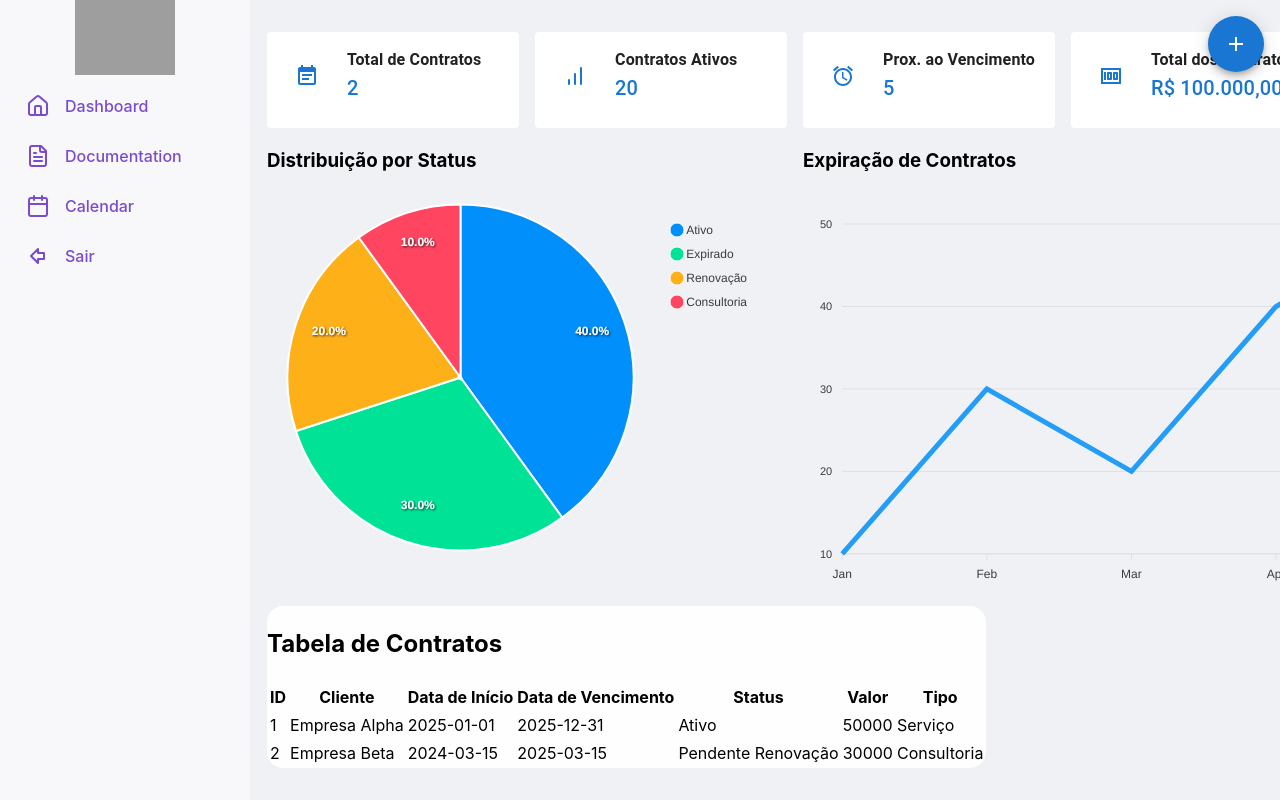
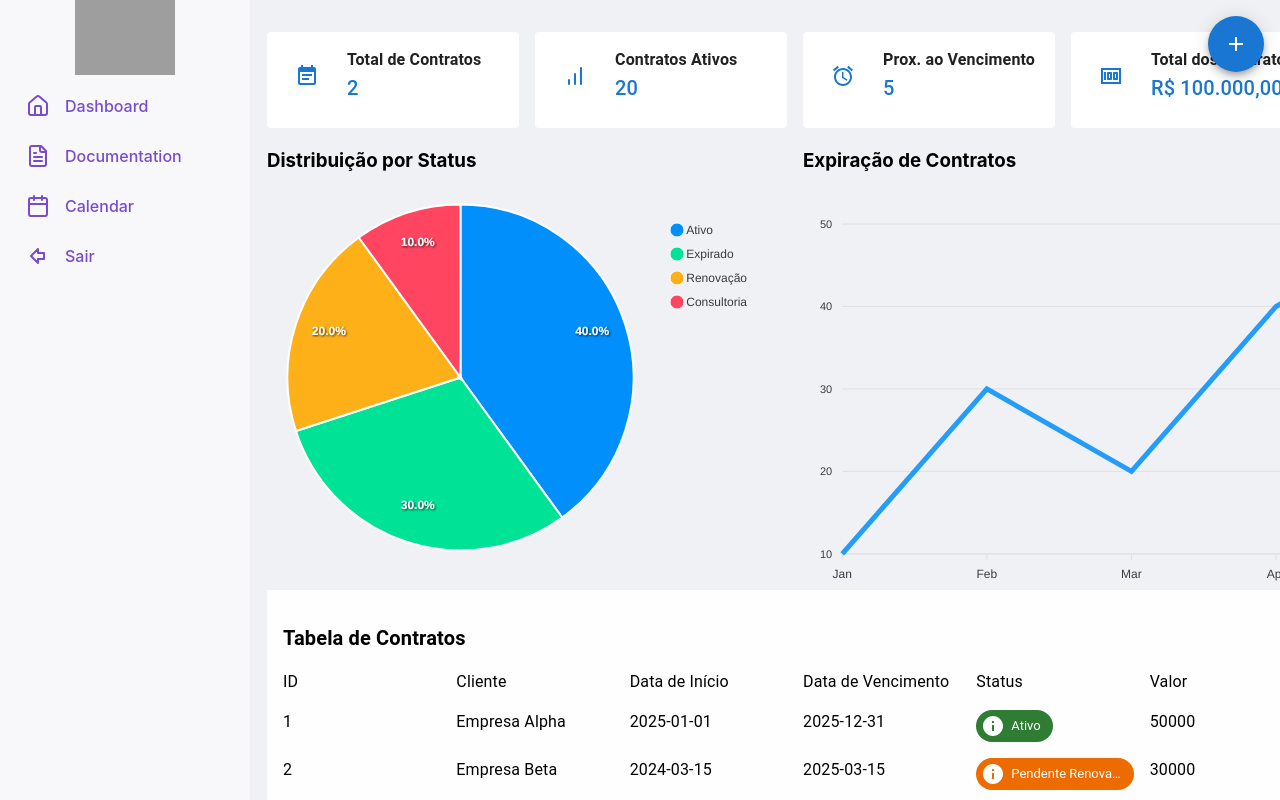
Before and after one commit to Serejo/dashboard-contratos, a React (Vite) app: page /dashboard in a window 1280 px wide. Shown: the top 800 px of the page. Built offline with nearby package versions, Linux system fonts and the light colour scheme; grey boxes are pictures that could not be loaded.

Commit message:
feat: contract grid component

```diff
--- /dev/null
+++ b/src/modules/dashboard/components/ContractGrid.tsx
@@ -0,0 +1,100 @@
+import { Tooltip, Grid, Typography, Chip } from "@mui/material";
+import { Info as InfoIcon } from "@mui/icons-material";
+import { Contract } from "../interfaces/Contract";
+
+function ContractGrid({ contracts }: { contracts: Contract[] }) {
+  return (
+    <Grid
+      container
+      spacing={2}
+      sx={{
+        backgroundColor: "#fefefe",
+        borderRadius: "1rem",
+        boxShadow: "0px 4px 4px rgba(0, 0, 0, 0.01)",
+        padding: "1rem",
+      }}
+    >
+      <Grid item xs={12}>
+        <Typography variant="h6" fontWeight="bold">
+          Tabela de Contratos
+        </Typography>
+      </Grid>
+
+      {/* Cabeçalho */}
+      <Grid container item xs={12} spacing={2} sx={{ fontWeight: "bold" }}>
+        <Grid item xs={2}>
+          <Typography>ID</Typography>
+        </Grid>
+        <Grid item xs={2}>
+          <Typography>Cliente</Typography>
+        </Grid>
+        <Grid item xs={2}>
+          <Typography>Data de Início</Typography>
+        </Grid>
+        <Grid item xs={2}>
+          <Typography>Data de Vencimento</Typography>
+        </Grid>
+        <Grid item xs={2}>
+          <Typography>Status</Typography>
+        </Grid>
+        <Grid item xs={2}>
+          <Typography>Valor</Typography>
+        </Grid>
+      </Grid>
+
+      {/* Dados */}
+      {contracts.length > 0 ? (
+        contracts.map((contract) => (
+          <Grid container item xs={12} spacing={2} key={contract.id}>
+            <Grid item xs={2}>
+              <Typography>{contract.id}</Typography>
+            </Grid>
+            <Grid item xs={2}>
+              <Typography>{contract.client}</Typography>
+            </Grid>
+            <Grid item xs={2}>
+              <Typography>{contract.startDate}</Typography>
+            </Grid>
+            <Grid item xs={2}>
+              <Typography>{contract.endDate}</Typography>
+            </Grid>
+            <Grid item xs={2}>
+              {/* Tooltip para status */}
+              <Tooltip title={`Status: ${contract.status}`} arrow>
+                <Chip
+                  label={contract.status}
+                  color={getStatusColor(contract.status)}
+                  icon={<InfoIcon />}
+                />
+              </Tooltip>
+            </Grid>
+            <Grid item xs={2}>
+              <Typography>{contract.value}</Typography>
+            </Grid>
+          </Grid>
+        ))
+      ) : (
+        <Grid item xs={12}>
+          <Typography textAlign="center" color="gray">
+            Nenhum contrato cadastrado
+          </Typography>
+        </Grid>
+      )}
+    </Grid>
+  );
+}
+
+function getStatusColor(status: string) {
+  switch (status) {
+    case "Ativo":
+      return "success";
+    case "Pendente Renovação":
+      return "warning";
+    case "Expirado":
+      return "error";
+    default:
+      return "default";
+  }
+}
+
+export default ContractGrid;
--- /dev/null
+++ b/src/modules/dashboard/interfaces/Contract.tsx
@@ -0,0 +1,9 @@
+export interface Contract {
+  id: number;
+  client: string;
+  startDate: string;
+  endDate: string;
+  status: string;
+  value: number;
+  type: string;
+}
--- a/src/modules/dashboard/views/Dashboard.tsx
+++ b/src/modules/dashboard/views/Dashboard.tsx
@@ -6,15 +6,9 @@ import Chart from "react-apexcharts";
 import { Alarm, EventNote, Money } from "@mui/icons-material";
 import { BarChart } from "lucide-react";
 import FloatingActionButton from "../components/FloatingActionButton";
-interface Contract {
-  id: number;
-  client: string;
-  startDate: string;
-  endDate: string;
-  status: string;
-  value: number;
-  type: string;
-}
+import { Contract } from "../interfaces/Contract";
+import ContractGrid from "../components/ContractGrid";
+
 function Dashboard() {
   const [contracts] = useState<Contract[]>([
     {
@@ -137,70 +131,12 @@ function Dashboard() {
           </Grid>
         </Grid>
 
-        {/* Tabela de Contratos */}
-        <div
-          className="my-6 bg-white rounded shadow-md"
-          style={{
-            backgroundColor: "#fefefe",
-            borderRadius: "1rem",
-            boxShadow: "0px 4px 4px rgba(0, 0, 0, 0.01)",
-          }}
-        >
-          <h2 className="text-lg font-bold p-4">Tabela de Contratos</h2>
-          <table className="w-full table-auto border-collapse">
-            <thead>
-              <tr className="bg-gray-200 text-left">
-                <th className="p-3">ID</th>
-                <th className="p-3">Cliente</th>
-                <th className="p-3">Data de Início</th>
-                <th className="p-3">Data de Vencimento</th>
-                <th className="p-3">Status</th>
-                <th className="p-3">Valor</th>
-                <th className="p-3">Tipo</th>
-              </tr>
-            </thead>
-            <tbody>
-              {contracts.length > 0 ? (
-                contracts.map((contract) => (
-                  <tr key={contract.id} className="border-b">
-                    <td className="p-3">{contract.id}</td>
-                    <td className="p-3">{contract.client}</td>
-                    <td className="p-3">{contract.startDate}</td>
-                    <td className="p-3">{contract.endDate}</td>
-                    <td className="p-3">{contract.status}</td>
-                    <td className="p-3">{contract.value}</td>
-                    <td className="p-3">{contract.type}</td>
-                  </tr>
-                ))
-              ) : (
-                <tr>
-                  <td className="p-3 text-center" colSpan={7}>
-                    Nenhum contrato cadastrado
-                  </td>
-                </tr>
-              )}
-            </tbody>
-          </table>
-        </div>
+        <ContractGrid contracts={contracts} />
       </Grid>
       <FloatingActionButton />
     </>
   );
 }
-
-// interface MetricCardProps {
-//   title: string;
-//   value: number | string;
-// }
-
-// function MetricCard({ title, value }: MetricCardProps) {
-//   return (
-//     <div className="bg-white p-4 rounded shadow-md">
-//       <h3 className="text-lg font-bold text-gray-700">{title}</h3>
-//       <p className="text-2xl font-semibold text-blue-600">{value}</p>
-//     </div>
-//   );
-// }
 
 interface ChartCardProps {
   title: string;
```
